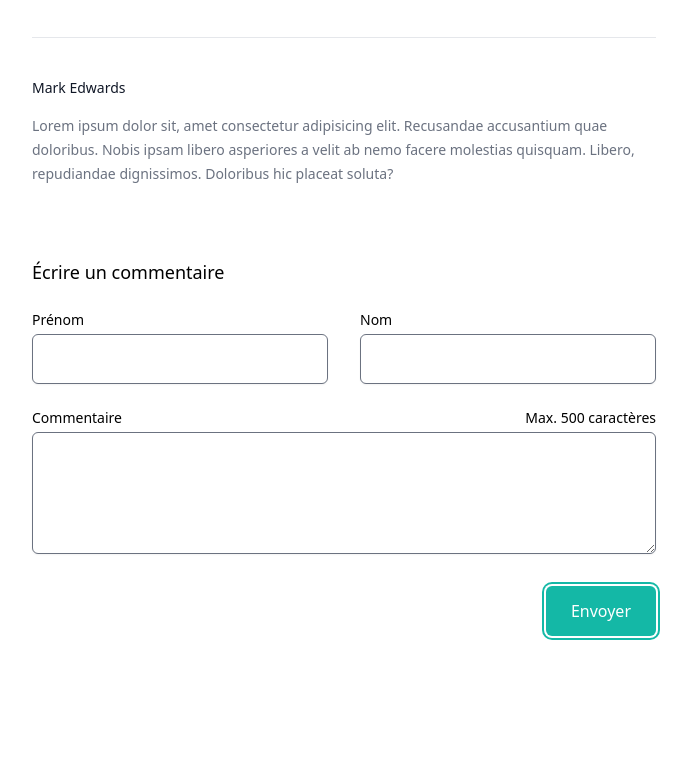
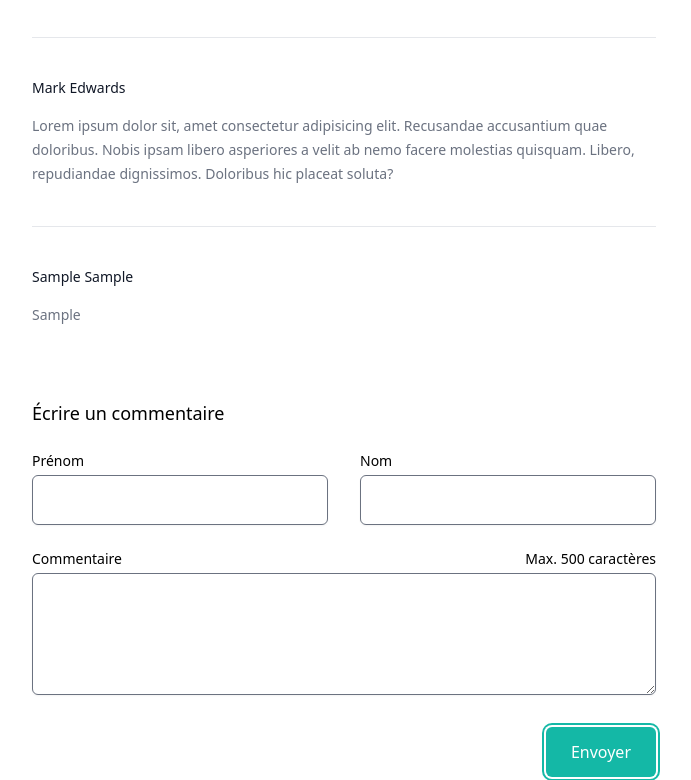
Before and after one commit to cramagop/dynespacecomments, a plain HTML site: page index.html in a window 1280 px wide. Both pictures are taken after typing "Sample", "Sample", "Sample" into the empty fields and a click on the button "Envoyer". Shown: the part 448-1228 px from the top of the page, without its empty margins (296-987 px from the left). Drawn offline with nearby package versions, Linux system fonts and the light colour scheme.

Commit message:
add addComments function

```diff
--- a/index.html
+++ b/index.html
@@ -97,12 +97,6 @@
   </div>
 </div>
 <script>
-  const formFields =  [
-    document.getElementById('first-name'),
-    document.getElementById('last-name'),
-    document.getElementById('message')
-  ];
-
   function showErrorMessage(boolDisplaySwitch) {
     const errorMessageElement = document.getElementById('error-message');
     if (boolDisplaySwitch === true) {
@@ -127,12 +121,29 @@
     };
   };
 
+  function addComment(arrayOfFields) {
+    const commentsList = document.getElementById('comment-list');
+    const newComment = commentsList.lastElementChild.cloneNode(true);
+
+    newComment.querySelector('h3').innerText = `${arrayOfFields[0].value} ${arrayOfFields[1].value}`;
+    newComment.querySelector('p').innerText = `${arrayOfFields[2].value}`;
+
+    commentsList.appendChild(newComment);
+  };
+
   const submitButton = document.querySelector('button[type=submit]');
   submitButton.addEventListener('click', (event)=>{
     event.preventDefault();
 
+    const formFields =  [
+      document.getElementById('first-name'),
+      document.getElementById('last-name'),
+      document.getElementById('message')
+    ];
+
     if (isFieldsFilled(formFields)) {
       showErrorMessage(false);
+      addComment(formFields);
       clearFields(formFields);
     } else {
       showErrorMessage(true);
```
